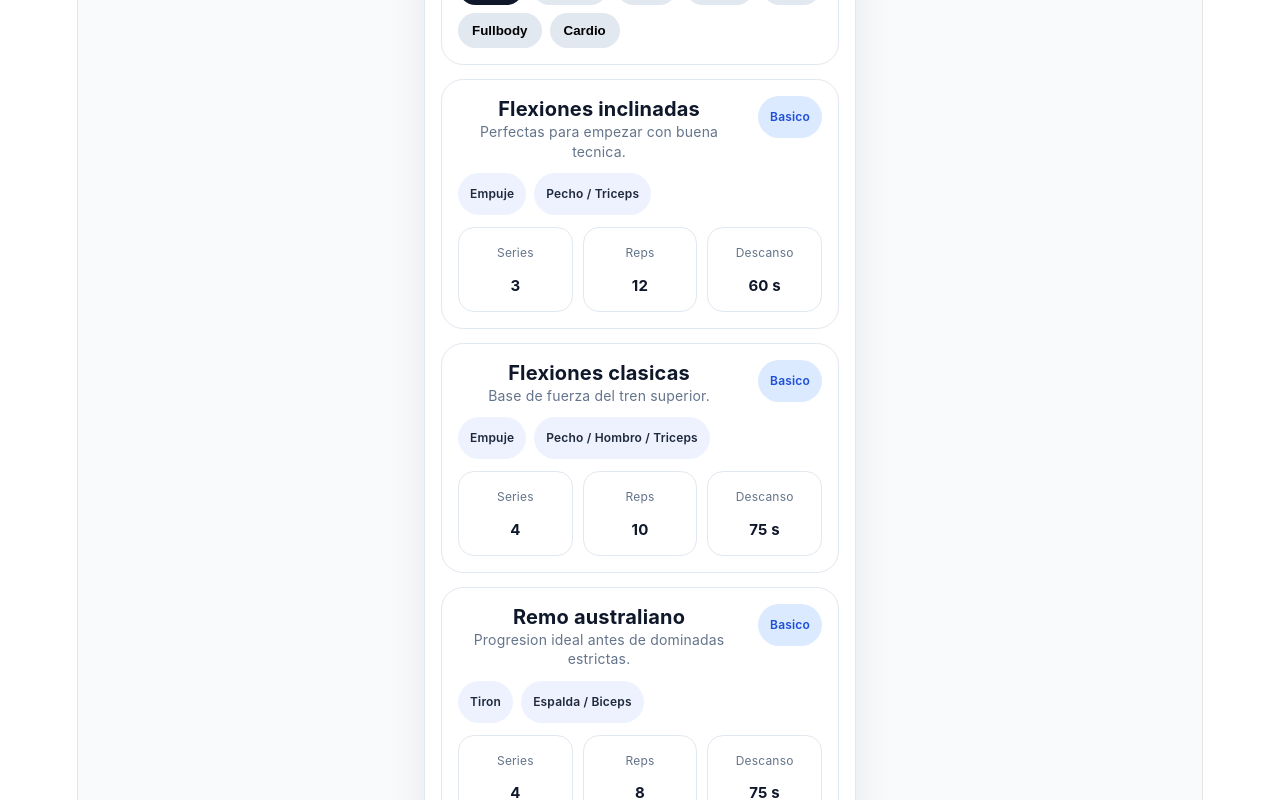
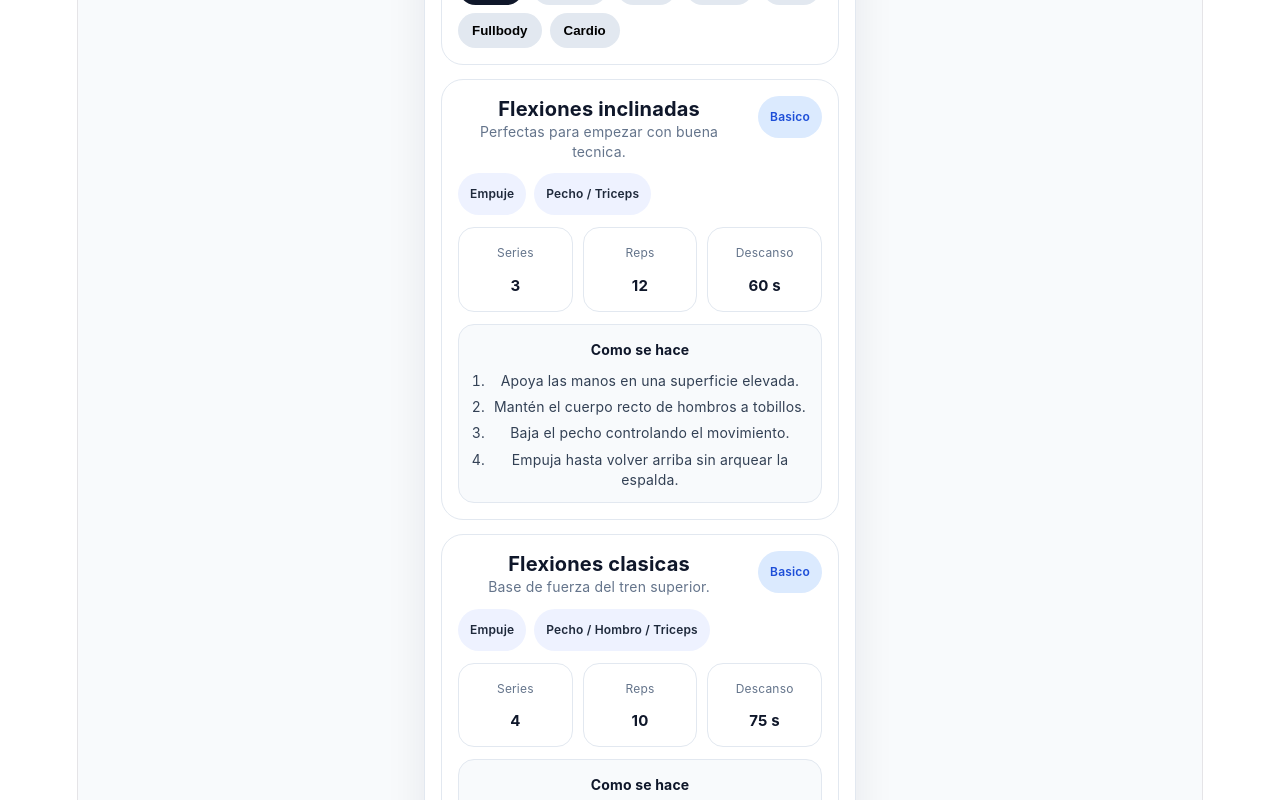
Before and after one commit to luismiquel/calistrack, a React (Vite) app: page / in a window 1280 px wide. Both pictures are taken after a click on the button "Ejercicios". Shown: the part 443-1243 px from the top of the page. Built offline with nearby package versions, Linux system fonts and the light colour scheme.

Commit message:
App completa con instrucciones paso a paso

```diff
--- a/src/App.jsx
+++ b/src/App.jsx
@@ -3,33 +3,33 @@ import React, { useEffect, useMemo, useState } from "react";
 const STORAGE_KEY = "calistrack_v2";
 
 const EXERCISES = [
-  { id: 1, name: "Flexiones inclinadas", level: "basico", category: "empuje", muscle: "Pecho / Triceps", sets: 3, reps: "12", rest: "60 s", description: "Perfectas para empezar con buena tecnica." },
-  { id: 2, name: "Flexiones clasicas", level: "basico", category: "empuje", muscle: "Pecho / Hombro / Triceps", sets: 4, reps: "10", rest: "75 s", description: "Base de fuerza del tren superior." },
-  { id: 3, name: "Remo australiano", level: "basico", category: "tiron", muscle: "Espalda / Biceps", sets: 4, reps: "8", rest: "75 s", description: "Progresion ideal antes de dominadas estrictas." },
-  { id: 4, name: "Dominadas asistidas", level: "basico", category: "tiron", muscle: "Espalda / Biceps", sets: 4, reps: "6", rest: "90 s", description: "Trabajo vertical de tiron para principiantes." },
-  { id: 5, name: "Sentadillas al aire", level: "basico", category: "pierna", muscle: "Cuadriceps / Gluteos", sets: 4, reps: "15", rest: "60 s", description: "Ejercicio esencial de tren inferior." },
-  { id: 6, name: "Plancha frontal", level: "basico", category: "core", muscle: "Abdomen / Lumbar", sets: 3, reps: "30 s", rest: "45 s", description: "Estabilidad basica del core." },
+  { id: 1, name: "Flexiones inclinadas", level: "basico", category: "empuje", muscle: "Pecho / Triceps", sets: 3, reps: "12", rest: "60 s", description: "Perfectas para empezar con buena tecnica.", howTo: ["Apoya las manos en una superficie elevada.", "Mantén el cuerpo recto de hombros a tobillos.", "Baja el pecho controlando el movimiento.", "Empuja hasta volver arriba sin arquear la espalda."] },
+  { id: 2, name: "Flexiones clasicas", level: "basico", category: "empuje", muscle: "Pecho / Hombro / Triceps", sets: 4, reps: "10", rest: "75 s", description: "Base de fuerza del tren superior.", howTo: ["Coloca las manos un poco más abiertas que los hombros.", "Aprieta abdomen y glúteos para mantener el cuerpo recto.", "Desciende hasta que el pecho se acerque al suelo.", "Empuja fuerte hasta extender los brazos."] },
+  { id: 3, name: "Remo australiano", level: "basico", category: "tiron", muscle: "Espalda / Biceps", sets: 4, reps: "8", rest: "75 s", description: "Progresion ideal antes de dominadas estrictas.", howTo: ["Agarra la barra con el cuerpo por debajo.", "Mantén talones apoyados y cuerpo en línea recta.", "Tira del pecho hacia la barra juntando escápulas.", "Baja de forma lenta y controlada."] },
+  { id: 4, name: "Dominadas asistidas", level: "basico", category: "tiron", muscle: "Espalda / Biceps", sets: 4, reps: "6", rest: "90 s", description: "Trabajo vertical de tiron para principiantes.", howTo: ["Usa banda o apoyo para reducir carga.", "Agarra la barra con firmeza y activa hombros.", "Sube llevando el pecho hacia la barra.", "Desciende despacio hasta extensión casi completa."] },
+  { id: 5, name: "Sentadillas al aire", level: "basico", category: "pierna", muscle: "Cuadriceps / Gluteos", sets: 4, reps: "15", rest: "60 s", description: "Ejercicio esencial de tren inferior.", howTo: ["Coloca los pies al ancho de hombros.", "Empuja la cadera hacia atrás al bajar.", "Mantén el pecho arriba y talones en el suelo.", "Sube extendiendo rodillas y cadera."] },
+  { id: 6, name: "Plancha frontal", level: "basico", category: "core", muscle: "Abdomen / Lumbar", sets: 3, reps: "30 s", rest: "45 s", description: "Estabilidad basica del core.", howTo: ["Apoya antebrazos y puntas de los pies.", "Mantén hombros alineados con codos.", "Aprieta abdomen y glúteos.", "Evita hundir o elevar demasiado la cadera."] },
 
-  { id: 7, name: "Fondos en banco", level: "medio", category: "empuje", muscle: "Triceps / Pecho", sets: 4, reps: "10", rest: "75 s", description: "Paso intermedio hacia fondos en paralelas." },
-  { id: 8, name: "Fondos en paralelas", level: "medio", category: "empuje", muscle: "Pecho / Hombro / Triceps", sets: 4, reps: "8", rest: "90 s", description: "Gran ejercicio de empuje en calistenia." },
-  { id: 9, name: "Dominadas estrictas", level: "medio", category: "tiron", muscle: "Espalda / Biceps", sets: 5, reps: "5", rest: "120 s", description: "Fuerza real del tren superior." },
-  { id: 10, name: "Elevaciones de rodillas", level: "medio", category: "core", muscle: "Abdomen / Cadera", sets: 4, reps: "12", rest: "60 s", description: "Paso previo para L-sit." },
-  { id: 11, name: "Zancadas alternas", level: "medio", category: "pierna", muscle: "Pierna unilateral", sets: 4, reps: "12 por lado", rest: "60 s", description: "Control y estabilidad de pierna." },
-  { id: 12, name: "L-sit tuck", level: "medio", category: "core", muscle: "Abdomen / Flexores de cadera", sets: 5, reps: "15 s", rest: "60 s", description: "Progresion intermedia de compresion." },
+  { id: 7, name: "Fondos en banco", level: "medio", category: "empuje", muscle: "Triceps / Pecho", sets: 4, reps: "10", rest: "75 s", description: "Paso intermedio hacia fondos en paralelas.", howTo: ["Apoya las manos en el borde del banco.", "Extiende las piernas hacia delante.", "Baja flexionando codos cerca del cuerpo.", "Empuja hasta volver a la posición inicial."] },
+  { id: 8, name: "Fondos en paralelas", level: "medio", category: "empuje", muscle: "Pecho / Hombro / Triceps", sets: 4, reps: "8", rest: "90 s", description: "Gran ejercicio de empuje en calistenia.", howTo: ["Sujeta las paralelas con brazos extendidos.", "Inclina ligeramente el torso hacia delante.", "Baja hasta sentir buen rango sin perder control.", "Empuja fuerte hasta bloqueo estable."] },
+  { id: 9, name: "Dominadas estrictas", level: "medio", category: "tiron", muscle: "Espalda / Biceps", sets: 5, reps: "5", rest: "120 s", description: "Fuerza real del tren superior.", howTo: ["Cuelga con agarre firme y hombros activos.", "Inicia el tirón desde la espalda, no solo con brazos.", "Lleva el pecho hacia la barra.", "Baja controlando sin balancearte."] },
+  { id: 10, name: "Elevaciones de rodillas", level: "medio", category: "core", muscle: "Abdomen / Cadera", sets: 4, reps: "12", rest: "60 s", description: "Paso previo para L-sit.", howTo: ["Cuelga de una barra o apóyate en paralelas.", "Sube las rodillas hacia el pecho.", "Evita impulsarte con balanceo.", "Baja despacio manteniendo el abdomen activo."] },
+  { id: 11, name: "Zancadas alternas", level: "medio", category: "pierna", muscle: "Pierna unilateral", sets: 4, reps: "12 por lado", rest: "60 s", description: "Control y estabilidad de pierna.", howTo: ["Da un paso largo hacia delante.", "Baja ambas rodillas controladamente.", "Mantén torso erguido y abdomen firme.", "Empuja con la pierna delantera para volver."] },
+  { id: 12, name: "L-sit tuck", level: "medio", category: "core", muscle: "Abdomen / Flexores de cadera", sets: 5, reps: "15 s", rest: "60 s", description: "Progresion intermedia de compresion.", howTo: ["Apóyate en paralelas o bloques.", "Eleva el cuerpo con hombros deprimidos.", "Lleva rodillas al pecho manteniendo pies fuera del suelo.", "Sostén sin redondear demasiado la espalda."] },
 
-  { id: 13, name: "Flexiones declinadas", level: "experto", category: "empuje", muscle: "Pecho superior / Hombro", sets: 5, reps: "12", rest: "90 s", description: "Mayor intensidad de empuje horizontal." },
-  { id: 14, name: "Pike push-ups", level: "experto", category: "empuje", muscle: "Hombro / Triceps", sets: 5, reps: "8", rest: "90 s", description: "Excelente base para handstand push-up." },
-  { id: 15, name: "Pistol squat asistida", level: "experto", category: "pierna", muscle: "Pierna unilateral / Gluteos", sets: 4, reps: "6 por lado", rest: "90 s", description: "Fuerza, equilibrio y movilidad." },
-  { id: 16, name: "L-sit completo", level: "experto", category: "core", muscle: "Abdomen / Compresion", sets: 5, reps: "20 s", rest: "75 s", description: "Trabajo isometrico avanzado." },
-  { id: 17, name: "Dominadas explosivas", level: "experto", category: "tiron", muscle: "Espalda / Potencia", sets: 5, reps: "4", rest: "120 s", description: "Muy utiles para progresion a muscle-up." },
-  { id: 18, name: "Dragon flag progresion", level: "experto", category: "core", muscle: "Core completo", sets: 4, reps: "5", rest: "90 s", description: "Trabajo avanzado de anti-extension." },
+  { id: 13, name: "Flexiones declinadas", level: "experto", category: "empuje", muscle: "Pecho superior / Hombro", sets: 5, reps: "12", rest: "90 s", description: "Mayor intensidad de empuje horizontal.", howTo: ["Apoya los pies en una superficie elevada.", "Coloca las manos firmes en el suelo.", "Baja controlando el pecho hacia el suelo.", "Empuja sin perder alineación corporal."] },
+  { id: 14, name: "Pike push-ups", level: "experto", category: "empuje", muscle: "Hombro / Triceps", sets: 5, reps: "8", rest: "90 s", description: "Excelente base para handstand push-up.", howTo: ["Coloca cadera alta formando una V invertida.", "Baja la cabeza entre las manos.", "Mantén codos orientados hacia atrás.", "Empuja hacia arriba llevando carga a hombros."] },
+  { id: 15, name: "Pistol squat asistida", level: "experto", category: "pierna", muscle: "Pierna unilateral / Gluteos", sets: 4, reps: "6 por lado", rest: "90 s", description: "Fuerza, equilibrio y movilidad.", howTo: ["Sujétate a un apoyo ligero.", "Extiende una pierna al frente.", "Baja sobre la pierna de apoyo sin perder equilibrio.", "Sube empujando fuerte con el pie apoyado."] },
+  { id: 16, name: "L-sit completo", level: "experto", category: "core", muscle: "Abdomen / Compresion", sets: 5, reps: "20 s", rest: "75 s", description: "Trabajo isometrico avanzado.", howTo: ["Empuja fuerte contra las paralelas.", "Eleva ambas piernas rectas al frente.", "Mantén rodillas extendidas y abdomen firme.", "Sostén sin dejar caer la cadera."] },
+  { id: 17, name: "Dominadas explosivas", level: "experto", category: "tiron", muscle: "Espalda / Potencia", sets: 5, reps: "4", rest: "120 s", description: "Muy utiles para progresion a muscle-up.", howTo: ["Inicia desde colgado estable.", "Tira con máxima velocidad y potencia.", "Busca que el pecho suba lo más alto posible.", "Baja con control para repetir limpio."] },
+  { id: 18, name: "Dragon flag progresion", level: "experto", category: "core", muscle: "Core completo", sets: 4, reps: "5", rest: "90 s", description: "Trabajo avanzado de anti-extension.", howTo: ["Apoya hombros en banco y sujeta un punto firme.", "Eleva el cuerpo en bloque.", "Desciende lentamente sin doblarte por la cadera.", "Vuelve arriba manteniendo tensión abdominal."] },
 
-  { id: 19, name: "Burpees", level: "medio", category: "fullbody", muscle: "Cuerpo completo", sets: 4, reps: "15", rest: "60 s", description: "Ejercicio militar clasico de resistencia y potencia." },
-  { id: 20, name: "Flexiones diamante", level: "medio", category: "empuje", muscle: "Triceps", sets: 4, reps: "12", rest: "60 s", description: "Muy usadas en entrenamiento militar para fuerza de triceps." },
-  { id: 21, name: "Sprint en sitio", level: "basico", category: "cardio", muscle: "Pierna / Resistencia", sets: 5, reps: "30 s", rest: "30 s", description: "Trabajo cardiovascular tipo militar." },
-  { id: 22, name: "Mountain climbers", level: "medio", category: "core", muscle: "Core / Cardio", sets: 4, reps: "40 s", rest: "30 s", description: "Alta intensidad usada en entrenamiento funcional militar." },
-  { id: 23, name: "Salto con rodillas al pecho", level: "experto", category: "pierna", muscle: "Explosividad", sets: 4, reps: "12", rest: "60 s", description: "Trabajo explosivo tipo entrenamiento de combate." },
-  { id: 24, name: "Plancha con desplazamiento", level: "experto", category: "core", muscle: "Core completo", sets: 4, reps: "30 s", rest: "45 s", description: "Simula desplazamientos militares en el suelo." },
+  { id: 19, name: "Burpees", level: "medio", category: "fullbody", muscle: "Cuerpo completo", sets: 4, reps: "15", rest: "60 s", description: "Ejercicio militar clasico de resistencia y potencia.", howTo: ["Desde pie, baja las manos al suelo.", "Lleva los pies atrás a posición de plancha.", "Vuelve con los pies hacia delante.", "Salta extendiendo el cuerpo arriba."] },
+  { id: 20, name: "Flexiones diamante", level: "medio", category: "empuje", muscle: "Triceps", sets: 4, reps: "12", rest: "60 s", description: "Muy usadas en entrenamiento militar para fuerza de triceps.", howTo: ["Junta las manos formando un diamante.", "Mantén codos cerca del cuerpo.", "Baja controlando el pecho hacia las manos.", "Empuja fuerte hasta extensión completa."] },
+  { id: 21, name: "Sprint en sitio", level: "basico", category: "cardio", muscle: "Pierna / Resistencia", sets: 5, reps: "30 s", rest: "30 s", description: "Trabajo cardiovascular tipo militar.", howTo: ["Corre en el mismo sitio a máxima intensidad.", "Eleva rodillas de forma activa.", "Mueve brazos con ritmo rápido.", "Mantén el tronco estable y respiración viva."] },
+  { id: 22, name: "Mountain climbers", level: "medio", category: "core", muscle: "Core / Cardio", sets: 4, reps: "40 s", rest: "30 s", description: "Alta intensidad usada en entrenamiento funcional militar.", howTo: ["Colócate en plancha alta.", "Lleva una rodilla al pecho y alterna rápido.", "Mantén hombros sobre las manos.", "Evita mover demasiado la cadera."] },
+  { id: 23, name: "Salto con rodillas al pecho", level: "experto", category: "pierna", muscle: "Explosividad", sets: 4, reps: "12", rest: "60 s", description: "Trabajo explosivo tipo entrenamiento de combate.", howTo: ["Parte de pie con rodillas ligeramente flexionadas.", "Salta lo más vertical posible.", "Lleva rodillas hacia el pecho en el aire.", "Aterriza suave y repite con control."] },
+  { id: 24, name: "Plancha con desplazamiento", level: "experto", category: "core", muscle: "Core completo", sets: 4, reps: "30 s", rest: "45 s", description: "Simula desplazamientos militares en el suelo.", howTo: ["Adopta posición de plancha baja.", "Desplázate lateral o frontal manteniendo tensión.", "Mantén abdomen fuerte y cadera estable.", "Respira sin perder la postura."] },
 ];
 
 const PLANS = {
@@ -105,13 +105,8 @@ function loadState() {
       ...DEFAULT_STATE,
       ...parsed,
       userStats: { ...DEFAULT_STATE.userStats, ...(parsed.userStats || {}) },
-      completedDays: Array.isArray(parsed.completedDays)
-        ? parsed.completedDays.slice(0, 7)
-        : DEFAULT_STATE.completedDays,
-      workoutLog:
-        Array.isArray(parsed.workoutLog) && parsed.workoutLog.length
-          ? parsed.workoutLog
-          : DEFAULT_STATE.workoutLog,
+      completedDays: Array.isArray(parsed.completedDays) ? parsed.completedDays.slice(0, 7) : DEFAULT_STATE.completedDays,
+      workoutLog: Array.isArray(parsed.workoutLog) && parsed.workoutLog.length ? parsed.workoutLog : DEFAULT_STATE.workoutLog,
     };
   } catch {
     return DEFAULT_STATE;
@@ -140,20 +135,9 @@ function filterExercises(list, search, levelFilter, categoryFilter) {
 
 function runTests() {
   console.assert(buildWorkoutLog("basico").length === 4, "El plan basico debe tener 4 ejercicios");
-  console.assert(
-    calculateAdherence([{ done: true }, { done: false }, { done: true }, { done: true }]) === 75,
-    "La adherencia debe ser 75"
-  );
-  console.assert(
-    filterExercises(EXERCISES, "dominadas", "todos", "todas").length >= 3,
-    "Debe encontrar ejercicios de dominadas"
-  );
-  console.assert(
-    filterExercises(EXERCISES, "", "medio", "core").every(
-      (item) => item.level === "medio" && item.category === "core"
-    ),
-    "Debe filtrar por nivel y categoria"
-  );
+  console.assert(calculateAdherence([{ done: true }, { done: false }, { done: true }, { done: true }]) === 75, "La adherencia debe ser 75");
+  console.assert(filterExercises(EXERCISES, "dominadas", "todos", "todas").length >= 3, "Debe encontrar ejercicios de dominadas");
+  console.assert(filterExercises(EXERCISES, "", "medio", "core").every((item) => item.level === "medio" && item.category === "core"), "Debe filtrar por nivel y categoria");
 }
 
 runTests();
@@ -169,11 +153,7 @@ function StatCard({ label, value }) {
 
 function Chip({ active, onClick, children }) {
   return (
-    <button
-      type="button"
-      onClick={onClick}
-      style={{ ...styles.chip, ...(active ? styles.chipActive : {}) }}
-    >
+    <button type="button" onClick={onClick} style={{ ...styles.chip, ...(active ? styles.chipActive : {}) }}>
       {children}
     </button>
   );
@@ -224,9 +204,7 @@ export default function App() {
 
   function toggleWorkout(id) {
     setState((prev) => {
-      const workoutLog = prev.workoutLog.map((item) =>
-        item.id === id ? { ...item, done: !item.done } : item
-      );
+      const workoutLog = prev.workoutLog.map((item) => (item.id === id ? { ...item, done: !item.done } : item));
       const doneCount = workoutLog.filter((item) => item.done).length;
       return {
         ...prev,
@@ -243,17 +221,13 @@ export default function App() {
   function toggleDay(index) {
     setState((prev) => {
       const nextValue = !prev.completedDays[index];
-      const completedDays = prev.completedDays.map((item, i) =>
-        i === index ? nextValue : item
-      );
+      const completedDays = prev.completedDays.map((item, i) => (i === index ? nextValue : item));
       return {
         ...prev,
         completedDays,
         userStats: {
           ...prev.userStats,
-          streak: nextValue
-            ? prev.userStats.streak + 1
-            : Math.max(0, prev.userStats.streak - 1),
+          streak: nextValue ? prev.userStats.streak + 1 : Math.max(0, prev.userStats.streak - 1),
         },
       };
     });
@@ -284,13 +258,9 @@ export default function App() {
         <div style={styles.header}>
           <div>
             <div style={styles.brand}>CalisTrack</div>
-            <div style={styles.subtitle}>
-              App limpia de calistenia, guardado local y lista para desplegar.
-            </div>
+            <div style={styles.subtitle}>App limpia de calistenia, guardado local y lista para desplegar.</div>
           </div>
-          <button type="button" onClick={resetApp} style={styles.secondaryButton}>
-            Reset
-          </button>
+          <button type="button" onClick={resetApp} style={styles.secondaryButton}>Reset</button>
         </div>
 
         <div style={styles.nameBar}>
@@ -316,9 +286,7 @@ export default function App() {
               </div>
 
               <div style={styles.card}>
-                <div style={styles.cardTitle}>
-                  Entrenamiento de hoy{state.userStats.name ? `, ${state.userStats.name}` : ""}
-                </div>
+                <div style={styles.cardTitle}>Entrenamiento de hoy{state.userStats.name ? `, ${state.userStats.name}` : ""}</div>
                 <div style={styles.cardHint}>{currentPlan.name} - {currentPlan.frequency}</div>
                 <div style={styles.stackMd}>
                   {state.workoutLog.map((item) => (
@@ -360,22 +328,14 @@ export default function App() {
                 />
                 <div style={styles.filterRowWrap}>
                   {["todos", "basico", "medio", "experto"].map((item) => (
-                    <Chip
-                      key={item}
-                      active={state.levelFilter === item}
-                      onClick={() => updateField("levelFilter", item)}
-                    >
+                    <Chip key={item} active={state.levelFilter === item} onClick={() => updateField("levelFilter", item)}>
                       {item}
                     </Chip>
                   ))}
                 </div>
                 <div style={styles.filterRowWrap}>
                   {["todas", "empuje", "tiron", "pierna", "core", "fullbody", "cardio"].map((item) => (
-                    <Chip
-                      key={item}
-                      active={state.categoryFilter === item}
-                      onClick={() => updateField("categoryFilter", item)}
-                    >
+                    <Chip key={item} active={state.categoryFilter === item} onClick={() => updateField("categoryFilter", item)}>
                       {item}
                     </Chip>
                   ))}
@@ -396,18 +356,17 @@ export default function App() {
                     <Badge>{exercise.muscle}</Badge>
                   </div>
                   <div style={styles.infoGrid}>
-                    <div style={styles.infoBox}>
-                      <div style={styles.infoLabel}>Series</div>
-                      <div style={styles.infoValue}>{exercise.sets}</div>
-                    </div>
-                    <div style={styles.infoBox}>
-                      <div style={styles.infoLabel}>Reps</div>
-                      <div style={styles.infoValue}>{exercise.reps}</div>
-                    </div>
-                    <div style={styles.infoBox}>
-                      <div style={styles.infoLabel}>Descanso</div>
-                      <div style={styles.infoValue}>{exercise.rest}</div>
-                    </div>
+                    <div style={styles.infoBox}><div style={styles.infoLabel}>Series</div><div style={styles.infoValue}>{exercise.sets}</div></div>
+                    <div style={styles.infoBox}><div style={styles.infoLabel}>Reps</div><div style={styles.infoValue}>{exercise.reps}</div></div>
+                    <div style={styles.infoBox}><div style={styles.infoLabel}>Descanso</div><div style={styles.infoValue}>{exercise.rest}</div></div>
+                  </div>
+                  <div style={styles.howToBox}>
+                    <div style={styles.howToTitle}>Como se hace</div>
+                    <ol style={styles.howToList}>
+                      {exercise.howTo.map((step, index) => (
+                        <li key={`${exercise.id}-${index}`} style={styles.howToItem}>{step}</li>
+                      ))}
+                    </ol>
                   </div>
                 </div>
               ))}
@@ -421,11 +380,7 @@ export default function App() {
                 <div style={styles.cardHint}>Cambia el nivel y reinicia la sesion del dia.</div>
                 <div style={styles.filterRowWrap}>
                   {["basico", "medio", "experto"].map((item) => (
-                    <Chip
-                      key={item}
-                      active={state.selectedPlan === item}
-                      onClick={() => selectPlan(item)}
-                    >
+                    <Chip key={item} active={state.selectedPlan === item} onClick={() => selectPlan(item)}>
                       {item}
                     </Chip>
                   ))}
@@ -467,14 +422,8 @@ export default function App() {
                       onClick={() => toggleDay(index)}
                       style={{ ...styles.dayBox, ...(state.completedDays[index] ? styles.dayBoxDone : {}) }}
                     >
-                      <div
-                        style={{ ...styles.dayText, ...(state.completedDays[index] ? styles.dayTextDone : {}) }}
-                      >
-                        {day}
-                      </div>
-                      <div
-                        style={{ ...styles.daySubtext, ...(state.completedDays[index] ? styles.dayTextDone : {}) }}
-                      >
+                      <div style={{ ...styles.dayText, ...(state.completedDays[index] ? styles.dayTextDone : {}) }}>{day}</div>
+                      <div style={{ ...styles.daySubtext, ...(state.completedDays[index] ? styles.dayTextDone : {}) }}>
                         {state.completedDays[index] ? "Hecho" : "Pendiente"}
                       </div>
                     </button>
@@ -497,9 +446,7 @@ export default function App() {
               <div style={styles.cardTitle}>{state.userStats.name || "Tu perfil"}</div>
               <div style={styles.paragraph}>Objetivo: fuerza, core y dominadas.</div>
               <div style={styles.paragraph}>Frecuencia: {currentPlan.frequency}</div>
-              <div style={styles.paragraph}>
-                Meta a 90 dias: 8 dominadas, 25 flexiones limpias y L-sit estable.
-              </div>
+              <div style={styles.paragraph}>Meta a 90 dias: 8 dominadas, 25 flexiones limpias y L-sit estable.</div>
               <div style={styles.paragraph}>Arquitectura: React + Vite + localStorage.</div>
             </div>
           )}
@@ -756,8 +703,32 @@ const styles = {
     marginBottom: 6,
   },
   infoValue: {
-    fontSize: 15,
+    fontSize: "15px",
     fontWeight: 700,
+  },
+  howToBox: {
+    border: "1px solid #e2e8f0",
+    borderRadius: 16,
+    padding: 12,
+    background: "#f8fafc",
+  },
+  howToTitle: {
+    fontSize: "14px",
+    fontWeight: 700,
+    color: "#0f172a",
+    marginBottom: 8,
+  },
+  howToList: {
+    margin: 0,
+    paddingLeft: 18,
+    display: "grid",
+    gap: 6,
+    color: "#334155",
+    fontSize: "14px",
+    lineHeight: 1.45,
+  },
+  howToItem: {
+    paddingLeft: 2,
   },
   weekGrid: {
     display: "grid",
```
